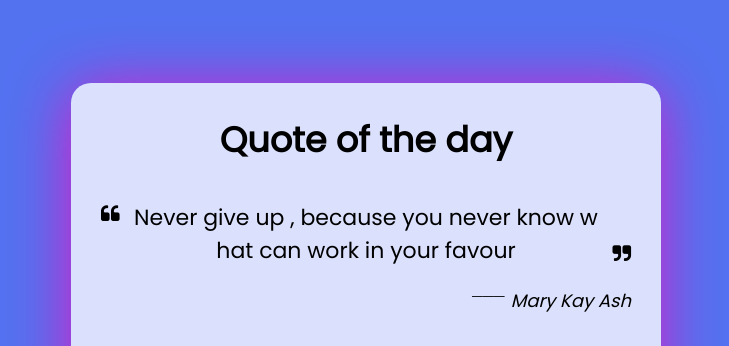
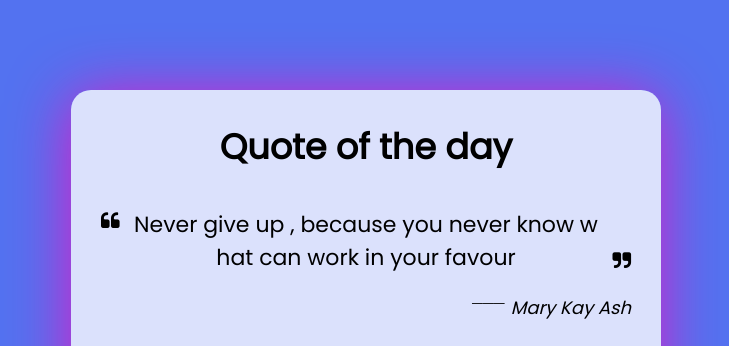
Before and after one commit to shalinijha7/Chime, a plain HTML site: page index.html in a window 1280 px wide. Shown: the part 138-484 px from the top of the page, without its empty margins (274-1003 px from the left). Drawn offline with Linux system fonts and the light colour scheme.

Commit message:
Updated body and html tags

```diff
--- a/style.css
+++ b/style.css
@@ -5,14 +5,16 @@
     margin:0;
     padding:0;
     box-sizing: border-box;
-    font-family:'Poppins',sans-serif;
 }
-body{
+body,html{
+    background: #5372f0;
     display: flex;
     align-items:center;
     justify-content:center;
     min-height: 100vh;
-    background: #5372f0;
+    min-width: 10vh;
+    padding: 7px;
+    font-family: "Poppins",sans-serif;
 }
 .creator{
     display: flex;
```
